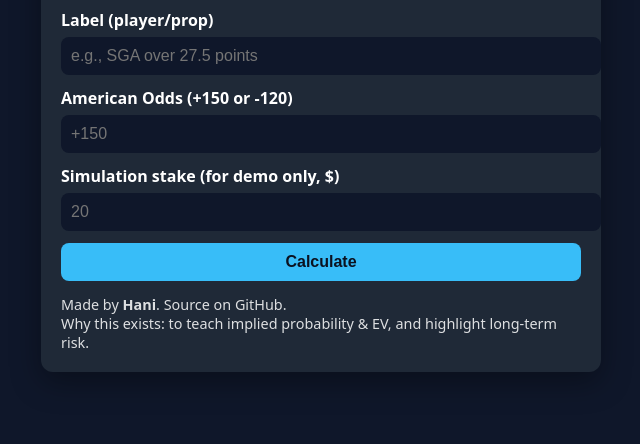
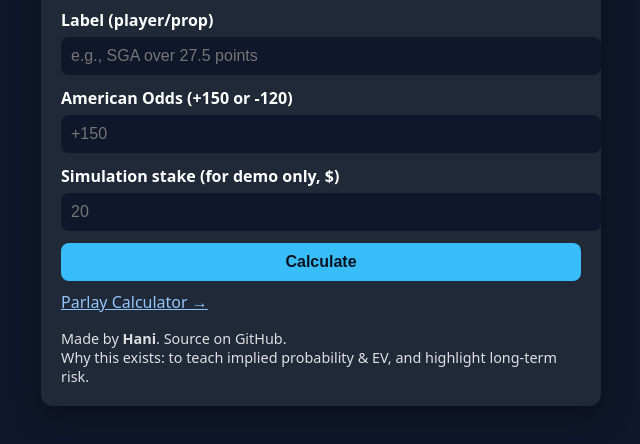
Before and after one commit to han1683/hoops-risk-lab, a plain HTML site: page index.html in a window 1280 px wide. Shown: the part 178-622 px from the top of the page, without its empty margins (319-959 px from the left). Drawn offline with Linux system fonts and the light colour scheme.

Commit message:
added parlay and connceted with index

```diff
--- a/index.html
+++ b/index.html
@@ -36,6 +36,10 @@
     <input id="stake" type="number" placeholder="20" />
 
     <button id="calcBtn">Calculate</button>
+    <p style="margin-top:10px;">
+      <a href="parlay.html" style="color:#93c5fd;text-decoration:underline;">Parlay Calculator →</a>
+    </p>
+
 
     <div class="result" id="resultBox" style="display:none;">
       <p id="displayBet"></p>
```
Also changed, not shown: parlay.html (added).
